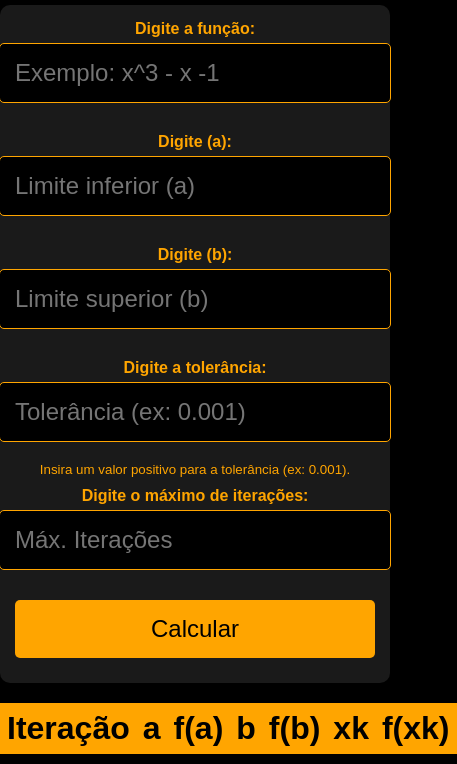
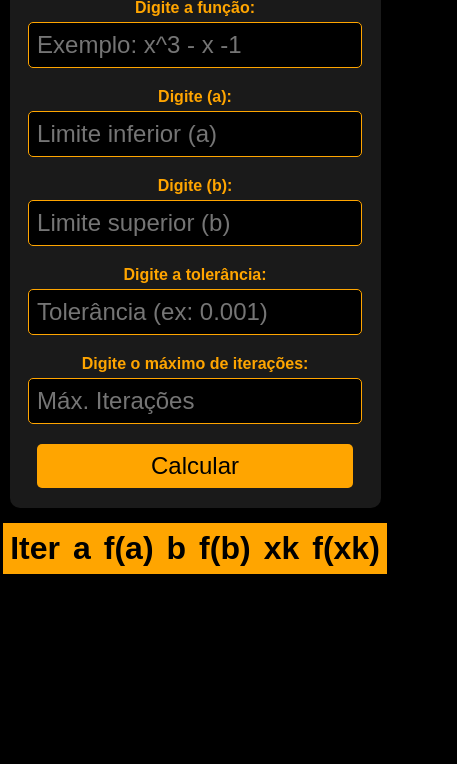
Before and after one commit to entrea/regula-falsi, a plain HTML site: page index.html in a window 390 px wide. Shown: the part 145-909 px from the top of the page, 457 px wide, since content can reach past the window. After the commit the page ends 844 px from the top, so only its background shows below. Drawn offline with nearby package versions, Linux system fonts and the light colour scheme.

Commit message:
Ajustes de responsividade e melhorias na tabela

```diff
--- a/index.html
+++ b/index.html
@@ -5,6 +5,9 @@
     <meta name="viewport" content="width=device-width, initial-scale=1.0">
     <link rel="stylesheet" href="styles.css">
     <title>Método Regula Falsi</title>
+
+
+
     <style>
         /* Estilos embutidos específicos da página */
         body {
@@ -22,9 +25,9 @@
         }
 
         .form-container {
-            max-width: 500px;
-            margin: 20px auto;
-            padding: 5px;
+            max-width: 20%;
+            margin: 15px auto;
+            padding: 10px; /* Aumenta levemente o padding do contêiner */
             background-color: #1a1a1a; /* Fundo levemente mais claro */
             border-radius: 10px;
             box-shadow: 0 4px 8px rgba(0, 0, 0, 0.2);
@@ -37,9 +40,9 @@
         }
 
         input, button {
-            width: calc(100% - 20px);
-            padding: 15px;
-            margin-bottom: 20px;
+            width: calc(80% - 20px);
+            padding: 10px; /* Diminui o padding para 10px */
+            margin-bottom: 10px; /* Diminui a margem inferior para 10px */
             border-radius: 5px;
             font-size: 24px;
         }
@@ -62,8 +65,8 @@
         }
 
         table {
-            width: 100%;
-            max-width: 800px;
+            width: 30%;
+            max-width: 21%;
             border-collapse: collapse;
             margin: 10px auto;
             box-shadow: 0 4px 8px rgba(0, 0, 0, 0.2);
@@ -71,7 +74,7 @@
 
         th, td {
             border: 1px solid #FFA500;
-            padding: 6px;
+            padding: 6px; /* Mantém o padding como 6px */
             text-align: center;
             color: #FFA500; /* Texto em laranja */
         }
@@ -81,7 +84,26 @@
             color: #000;
             font-size: 32px;
         }
+
+        /* Media queries para responsividade */
+        @media (max-width: 600px) {
+            .form-container {
+                max-width: 90%; /* Ajusta para telas menores */
+            }
+
+            input, button {
+                width: 90%; /* Faz com que inputs e botões ocupem mais espaço */
+                padding: 8px; /* Ajusta o padding para dispositivos móveis */
+            }
+
+            h1 {
+                font-size: 36px; /* Diminui o tamanho da fonte do cabeçalho */
+            }
+        }
     </style>
+
+
+
 </head>
 <body>
     <h1>Método Regula Falsi</h1>
@@ -97,7 +119,7 @@
 
         <label for="tol">Digite a tolerância:</label>
         <input type="number" id="tol" step="any" placeholder="Tolerância (ex: 0.001)" required>
-        <small>Insira um valor positivo para a tolerância (ex: 0.001).</small>
+
 
         <label for="maxIter">Digite o máximo de iterações:</label>
         <input type="number" id="maxIter" placeholder="Máx. Iterações" required>
@@ -108,7 +130,7 @@
         <table>
             <thead>
                 <tr>
-                    <th>Iteração</th>
+                    <th>Iter</th>
                     <th>a</th>
                     <th>f(a)</th>
                     <th>b</th>
--- a/styles.css
+++ b/styles.css
@@ -39,7 +39,7 @@ input {
 button {
     background-color: #FFA500;
     color: #000;
-    padding: 10px 20px;
+    padding: 5px 10px;
     border: none;
     border-radius: 5px;
     cursor: pointer;
@@ -52,9 +52,9 @@ button:hover {
 }
 
 table {
-    width: 100%;
+    width: 80%; /* Ajuste a largura para 100% para caber em dispositivos menores */
     border-collapse: collapse;
-    margin-top: 20px;
+    margin-top: 10px;
     overflow-x: auto;
 }
 
@@ -70,13 +70,27 @@ th {
     color: #000;
 }
 
-@media (max-width: 600px) {
+/* Media queries para telas menores */
+@media (max-width: 600px) { /* Ajuste para 600px para a maioria dos dispositivos móveis */
     h1 {
-        font-size: 2em;
+        font-size: 2em; /* Diminui o tamanho da fonte do cabeçalho */
     }
 
     button {
-        width: 100%;
-        padding: 15px;
+        width: 100%; /* Botão ocupa toda a largura */
+        padding: 15px; /* Aumenta o padding do botão */
+    }
+
+    input {
+        padding: 12px; /* Aumenta o padding do input para maior acessibilidade */
+    }
+
+    table {
+        width: 100%; /* Garantir que a tabela se ajuste à tela */
+        overflow-x: auto; /* Permite rolagem horizontal se a tabela for muito larga */
+    }
+
+    th, td {
+        font-size: 0.9em; /* Diminui o tamanho da fonte das células da tabela */
     }
 }
```
